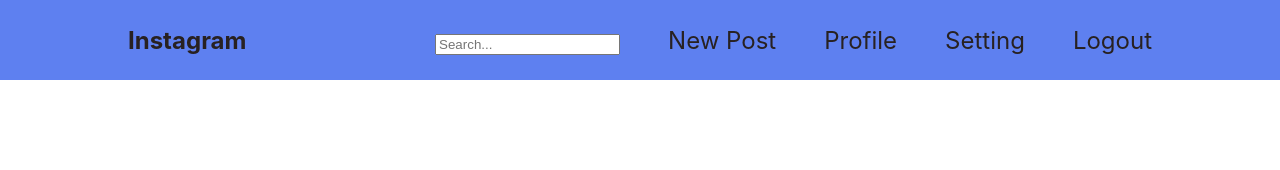
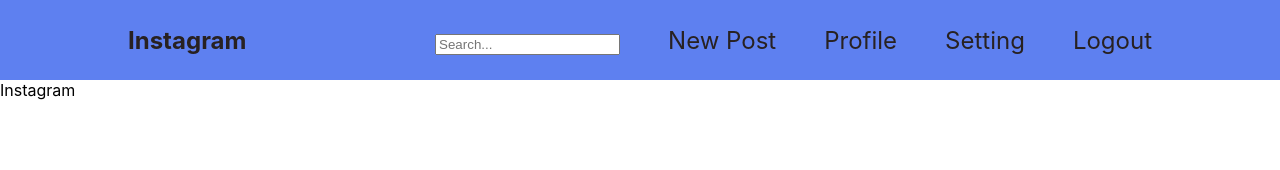
Before and after one commit to Adonis2115/react_instagram, a React (Create React App) app: page / in a window 1280 px wide. Shown: the top 170 px of the page. Built offline with nearby package versions, Linux system fonts and the light colour scheme.

Commit message:
Error Resolved

```diff
--- a/src/App.js
+++ b/src/App.js
@@ -5,13 +5,14 @@
 import Profile from "./pages/Profile";
 import Setting from "./pages/Setting";
 import Navigation from "./components/layout/Navbar";
+import AllPost from "./pages/AllPost";
 
 function App() {
   return (
     <div>
       <Navigation />
       <Routes>
-        {/* <Route path="/" element={<Instagram />} /> */}
+        <Route path="/" element={<AllPost />} />
         <Route path="/newPost" element={<NewPost />} />
         <Route path="/profile" element={<Profile />} />
         <Route path="/setting" element={<Setting />} />
--- a/src/pages/AllPost.js
+++ b/src/pages/AllPost.js
@@ -1,7 +1,7 @@
 function AllPost() {
   return (
-    <header className={classes.header}>
-      <div to="/" className={classes.logo}>
+    <header>
+      <div to="/">
         Instagram
       </div>
     </header>
```
